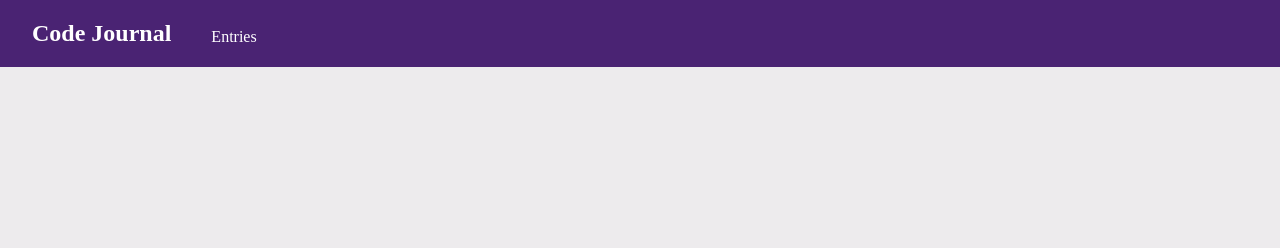
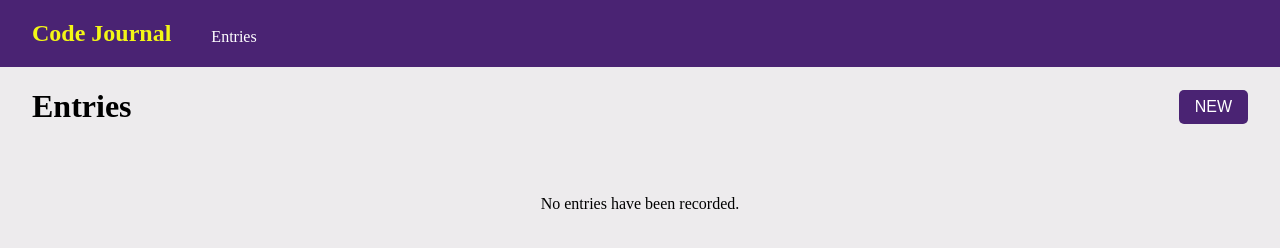
Before and after one commit to SeungjooKimSJ/code-journal, a website: page index.html in a window 1280 px wide. Both pictures are taken after a click on the link "Entries". Drawn offline with Linux system fonts and the light colour scheme.

Commit message:
Added click eventlistener and styled on the entries nav. #2

```diff
--- a/css/styles.css
+++ b/css/styles.css
@@ -19,6 +19,20 @@
 .ul-nav {
   list-style: none;
   padding-top: 0.75rem;
+}
+
+.logo,
+.nav-entries {
+  transition: color 0.7s ease-in-out;
+}
+
+.logo:hover,
+.nav-entries:hover {
+  color: #f3f716;
+}
+
+.logo:active {
+  transform: translateY(0.25rem);
 }
 
 main {
@@ -87,15 +101,49 @@
   transition: background-color 0.7s ease-in-out;
 }
 
-.entry-save-btn:hover {
+.hidden {
+  display: none;
+}
+
+.entries-header {
+  display: flex;
+  justify-content: space-between;
+  align-items: center;
+}
+
+.entries-div {
+  display: flex;
+  justify-content: center;
+}
+
+.entries-p {
+  margin-top: 3rem;
+}
+
+.entries-new-btn {
+  padding: 0.5rem 1rem;
+  background-color: #4a2373;
+  color: #fff;
+  border: none;
+  border-radius: 5px;
+  text-transform: uppercase;
+  font-size: 1rem;
+  cursor: pointer;
+  transition: background-color 0.7s ease-in-out;
+}
+
+.entry-save-btn:hover,
+.entries-new-btn:hover {
   background-color: #844ac2;
 }
 
-.entry-save-btn:focus {
+.entry-save-btn:focus,
+.entries-new-btn:focus {
   outline: none;
 }
 
-.entry-save-btn:active {
+.entry-save-btn:active,
+.entries-new-btn:active {
   transform: translateY(0.25rem);
 }
 
@@ -119,7 +167,3 @@
     width: 100%;
   }
 }
-
-.main-container.hidden {
-  display: none;
-}
--- a/index.html
+++ b/index.html
@@ -23,7 +23,7 @@
     <div class="header">
       <ul class="ul-nav" data-view="entries">
         <li class="li-nav">
-          <a href="#">Entries</a>
+          <a href="#" class="nav-entries">Entries</a>
         </li>
       </ul>
     </div>
@@ -71,8 +71,20 @@
           </div>
         </div>
       </form>
+    </div>
 
+    <div class="entries-container hidden" data-view="entries">
+      <div class="entries-header">
+        <h1 class="entries-h1">Entries</h1>
+        <button class="entries-new-btn">New</button>
+      </div>
+      <div class="entries-div">
+        <p class="entries-p">
+          No entries have been recorded.
+        </p>
+      </div>
     </div>
+
   </main>
 
   <script src="js/data.js"></script>
--- a/js/main.js
+++ b/js/main.js
@@ -34,11 +34,15 @@
   $formNewEntry.reset();
 }
 
-var $liNav = document.querySelector('.li-nav');
+var $navEntries = document.querySelector('.nav-entries');
 var $mainContainer = document.querySelector('.main-container');
+var $entriesContainer = document.querySelector('.entries-container');
 
-$liNav.addEventListener('click', clickNavEntries);
+$navEntries.addEventListener('click', clickNavEntries);
 
 function clickNavEntries(event) {
-  $mainContainer.classList = 'main-container hidden';
+  $mainContainer.className = 'main-container hidden';
+
+  $entriesContainer.className = 'entries-container';
+
 }
```
